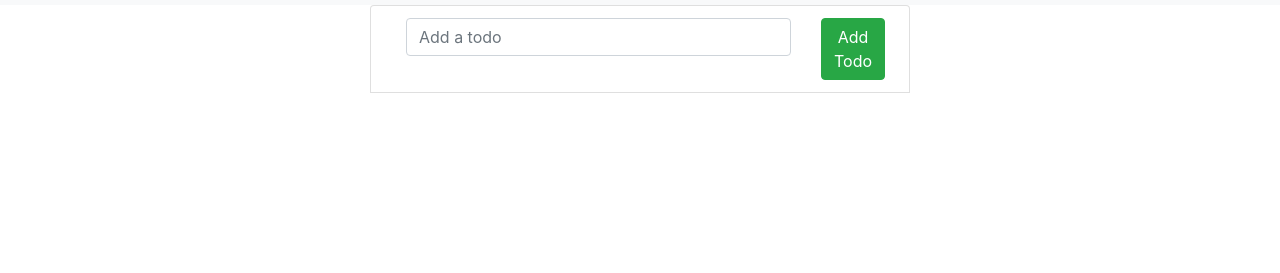
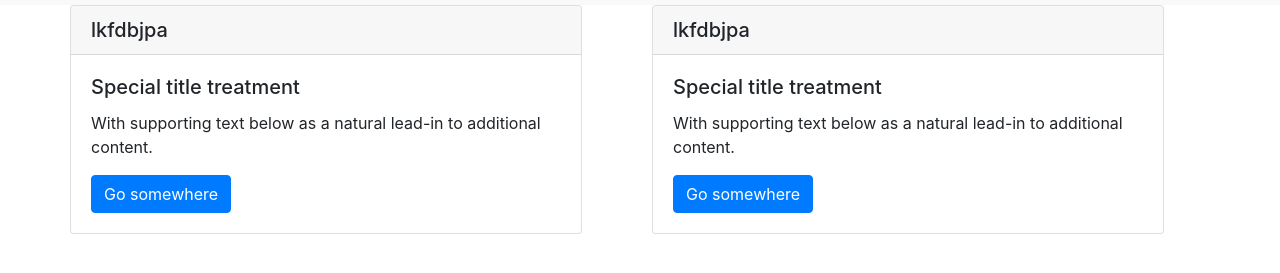
Before and after one commit to arosteguy/listluster, a website: page views/layouts/members.html in a window 1280 px wide. Shown: the part 51-324 px from the top of the page. Drawn offline with nearby package versions, Linux system fonts and the light colour scheme.

Commit message:
adding list divs

```diff
--- a/public/assets/css/style.css
+++ b/public/assets/css/style.css
@@ -11,3 +11,9 @@
 #signIn{
     text-align: center;
 }
+
+#list-container{
+    width: 40%;
+    float: left;
+    margin-left: 70px;
+}
--- a/views/layouts/members.html
+++ b/views/layouts/members.html
@@ -43,7 +43,29 @@
                 </ul>
         </nav>
 
-        <div class="container">
+        <div id="list-container">
+            <div class="card">
+                <h5 class="card-header">lkfdbjpa</h5>
+                <div class="card-body">
+                    <h5 class="card-title">Special title treatment</h5>
+                    <p class="card-text">With supporting text below as a natural lead-in to additional content.</p>
+                    <a href="#" class="btn btn-primary">Go somewhere</a>
+                </div>
+            </div>
+        </div>
+
+        <div id="list-container">
+            <div class="card">
+                <h5 class="card-header">lkfdbjpa</h5>
+                <div class="card-body">
+                    <h5 class="card-title">Special title treatment</h5>
+                    <p class="card-text">With supporting text below as a natural lead-in to additional content.</p>
+                    <a href="#" class="btn btn-primary">Go somewhere</a>
+                </div>
+            </div>
+        </div>
+
+        <!-- <div class="container">
             <div class="row">
                 <div class="col-md-6 offset-md-3">
                     <ul class="list-group todo-list">
@@ -67,8 +89,8 @@
                 </div>
             </div>
         </div>
-        <!-- Custom Script -->
-        <script src="js/view.js" type="text/javascript"></script>
+        Custom Script
+        <script src="js/view.js" type="text/javascript"></script> -->
 
 
 </body>
```
